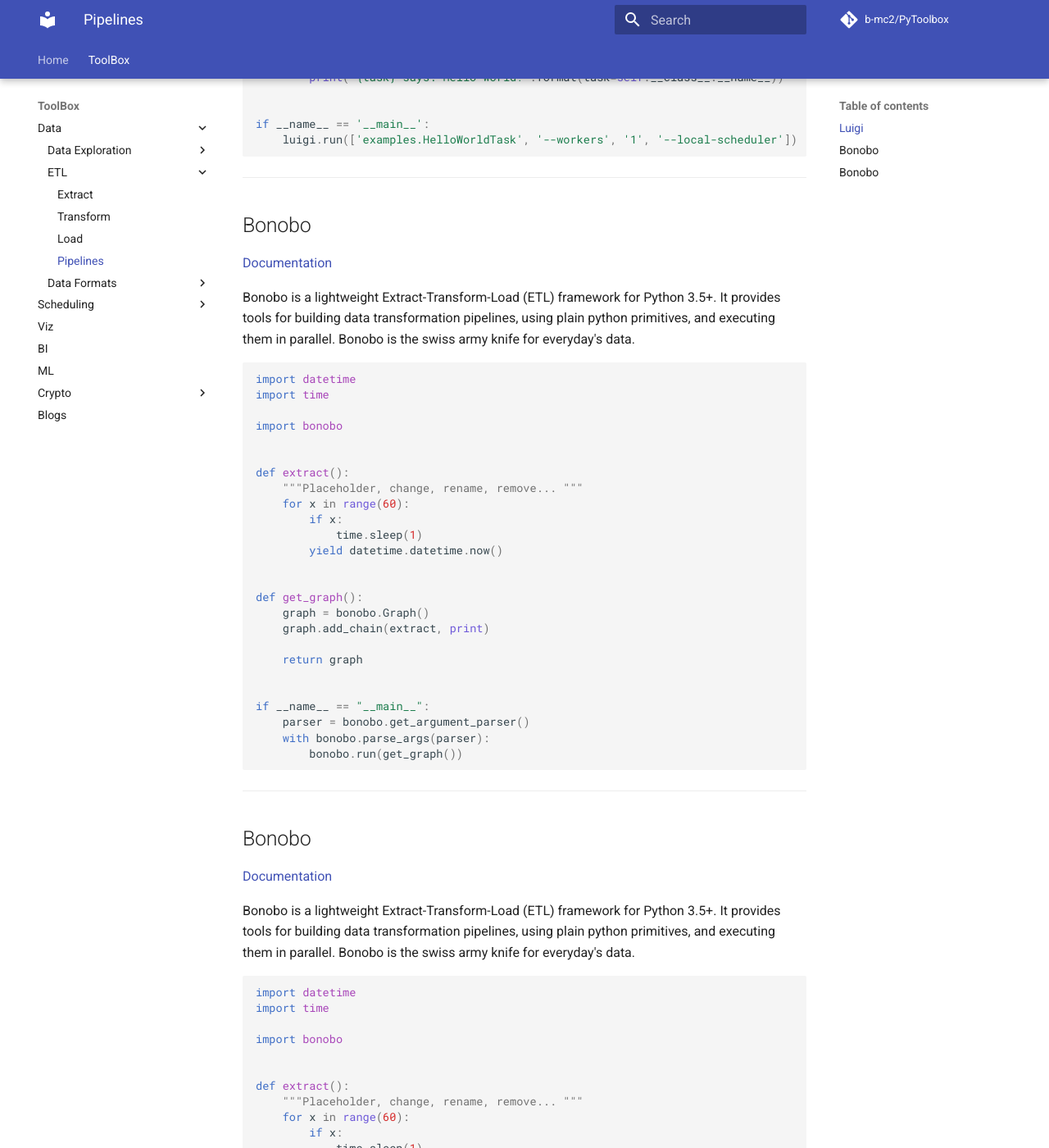
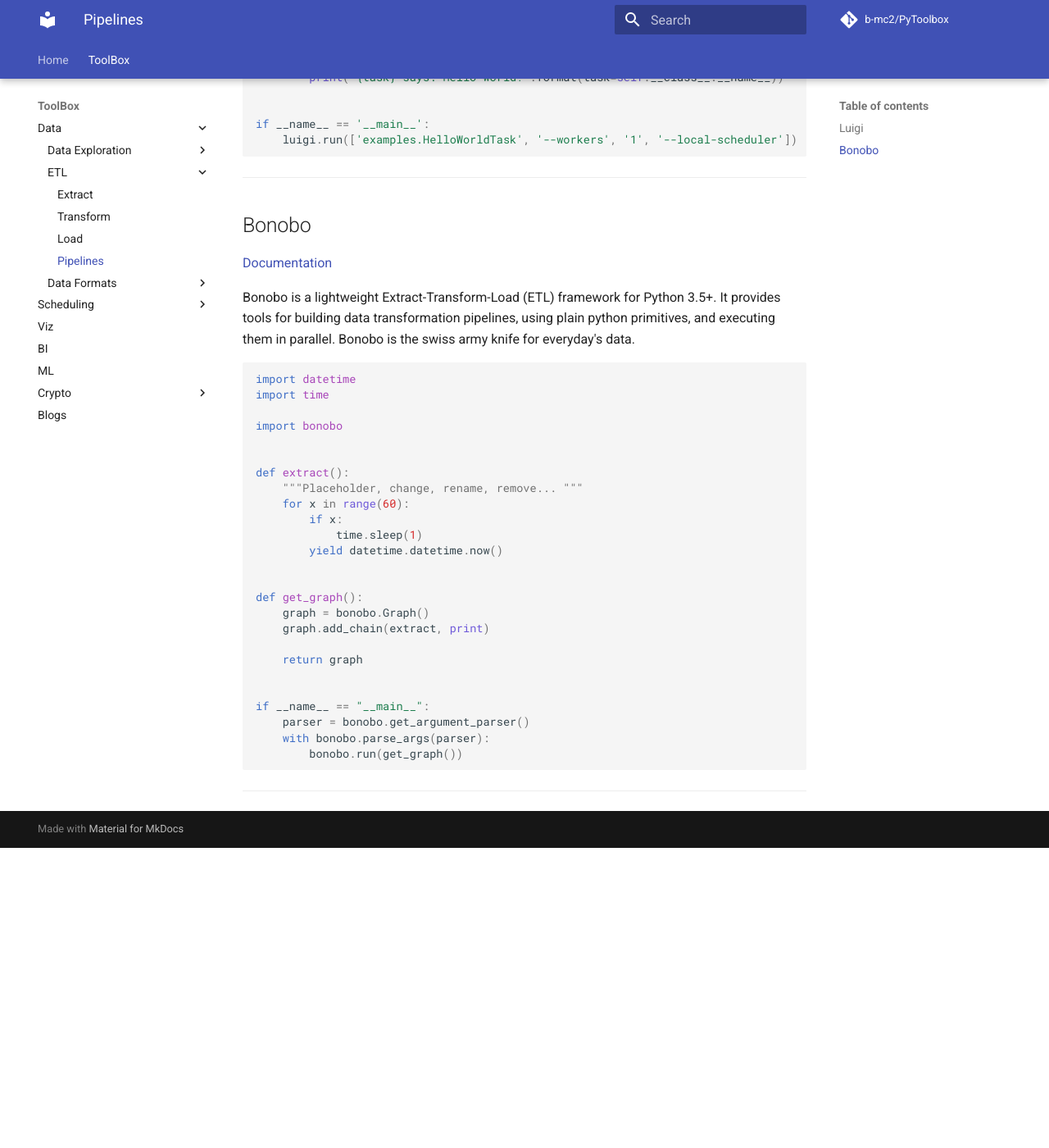
Before and after one commit to b-mc2/b-mc2.github.io, an MkDocs documentation site: the page built from docs/etl/pipelines.md, in a window 1280 px wide and 1400 px high, scrolled down 712 px. Shown: the whole window at 82% size. Built offline with MkDocs 1.6.1 and Material for MkDocs 9.7.7, drawn with Linux system fonts in a browser that asks for light colours; comment, search, counter and statistics services are not loaded; after the commit the page ends 1746 px from its top, so only the background shows below that.

Commit message:
edits to multiple pages

````diff
--- a/docs/etl/pipelines.md
+++ b/docs/etl/pipelines.md
@@ -65,40 +65,5 @@
         bonobo.run(get_graph())
 ```
 
-___
-## Bonobo
-[Documentation]("https://www.bonobo-project.org/")
-
-Bonobo is a lightweight Extract-Transform-Load (ETL) framework for Python 3.5+.
-It provides tools for building data transformation pipelines, using plain python primitives, and executing them in parallel.
-Bonobo is the swiss army knife for everyday's data.
-
-```python
-import datetime
-import time
-
-import bonobo
-
-
-def extract():
-    """Placeholder, change, rename, remove... """
-    for x in range(60):
-        if x:
-            time.sleep(1)
-        yield datetime.datetime.now()
-
-
-def get_graph():
-    graph = bonobo.Graph()
-    graph.add_chain(extract, print)
-
-    return graph
-
-
-if __name__ == "__main__":
-    parser = bonobo.get_argument_parser()
-    with bonobo.parse_args(parser):
-        bonobo.run(get_graph())
-```
 
 ___
````
Also changed, not shown: docs/etl/extract.md (+39 -0 lines), docs/etl/load.md (+12 -0 lines), docs/etl/transform.md (+2 -0 lines), docs/ml/ml.md (+0 -96 lines), site/etl/extract/index.html, site/etl/load/index.html, site/etl/pipelines/index.html, site/etl/transform/index.html, site/ml/ml/index.html, site/search/search_index.json, site/sitemap.xml, 1 other file.
